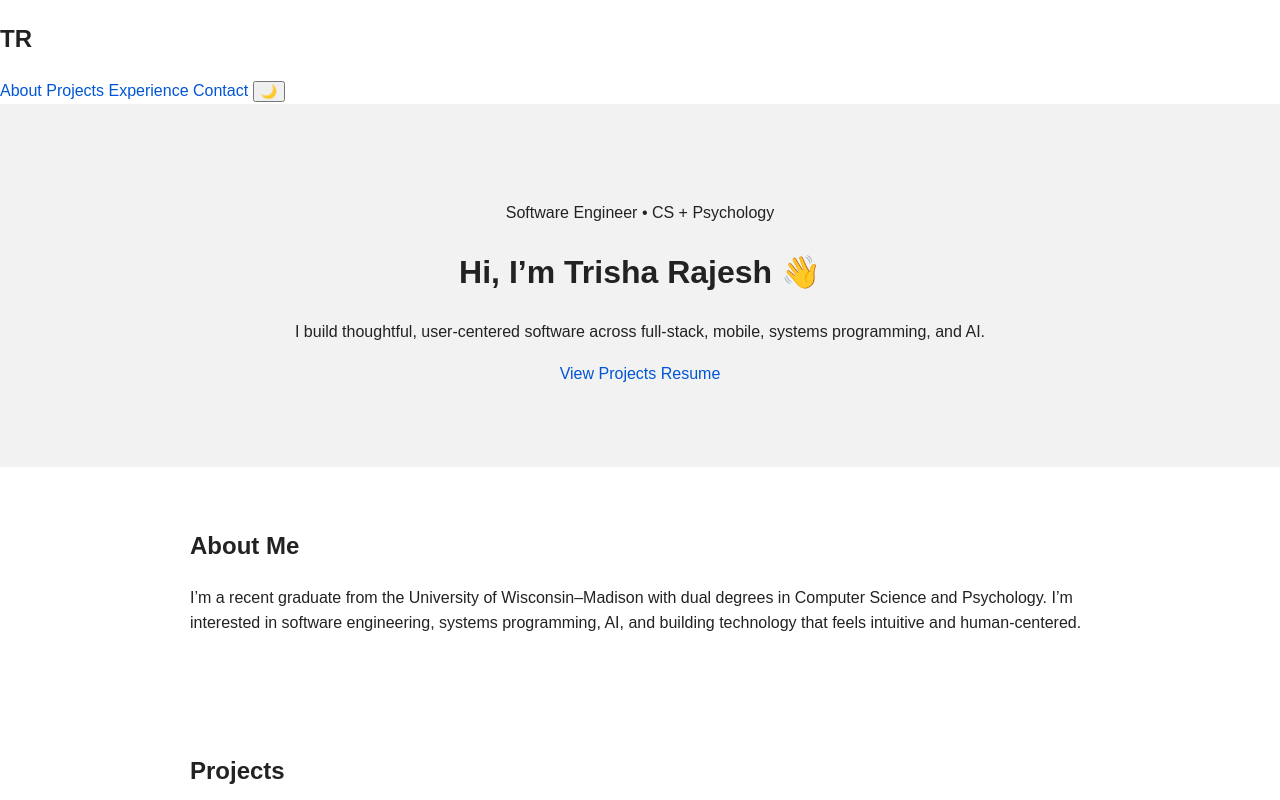
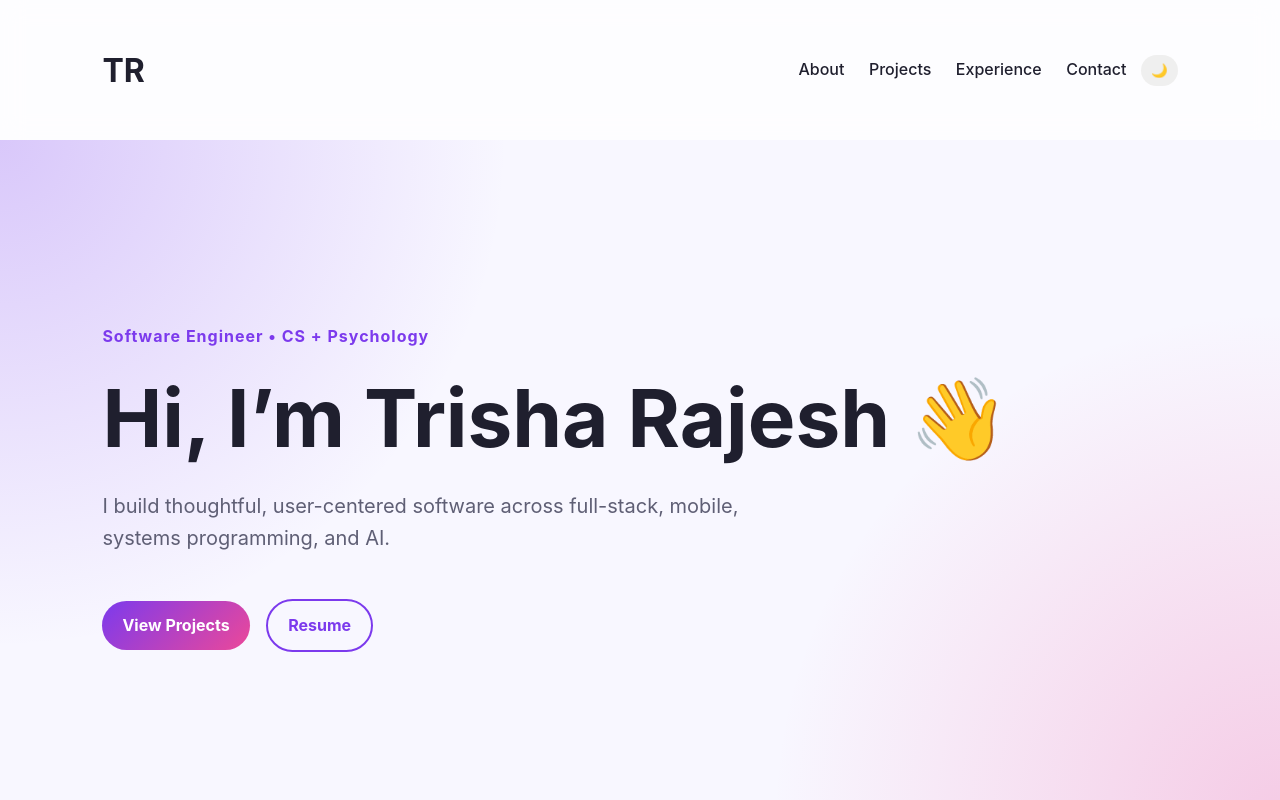
Before and after one commit to trisha-rajesh/trisha-rajesh.github.io, a plain HTML site: page index.html in a window 1280 px wide. Shown: the top 800 px of the page. Drawn offline with Linux system fonts and the light colour scheme.

Commit message:
Update style.css

```diff
--- a/style.css
+++ b/style.css
@@ -1,30 +1,175 @@
-body {
-  font-family: Arial, sans-serif;
-  margin: 0;
-  line-height: 1.6;
-  color: #222;
+:root {
+  --bg: #f8f7ff;
+  --text: #1f1f2e;
+  --muted: #5f5f75;
+  --card: white;
+  --accent: #7c3aed;
+  --accent2: #ec4899;
 }
 
-header {
-  padding: 80px 20px;
-  text-align: center;
-  background: #f2f2f2;
+.dark {
+  --bg: #11111b;
+  --text: #f5f5f5;
+  --muted: #c4c4d4;
+  --card: #1c1c2b;
+  --accent: #a78bfa;
+  --accent2: #f472b6;
+}
+
+* {
+  box-sizing: border-box;
+}
+
+body {
+  margin: 0;
+  font-family: Inter, Arial, sans-serif;
+  background: var(--bg);
+  color: var(--text);
+  line-height: 1.6;
+  transition: 0.3s ease;
+}
+
+nav {
+  position: sticky;
+  top: 0;
+  z-index: 10;
+  background: rgba(255,255,255,0.75);
+  backdrop-filter: blur(12px);
+  display: flex;
+  justify-content: space-between;
+  align-items: center;
+  padding: 18px 8%;
+}
+
+.dark nav {
+  background: rgba(17,17,27,0.8);
+}
+
+nav a {
+  margin: 0 10px;
+  color: var(--text);
+  text-decoration: none;
+  font-weight: 500;
+}
+
+button {
+  border: none;
+  border-radius: 999px;
+  padding: 8px 10px;
+  cursor: pointer;
+}
+
+.hero {
+  min-height: 85vh;
+  padding: 110px 8%;
+  display: flex;
+  flex-direction: column;
+  justify-content: center;
+  background:
+    radial-gradient(circle at top left, rgba(124,58,237,0.25), transparent 35%),
+    radial-gradient(circle at bottom right, rgba(236,72,153,0.25), transparent 35%);
+}
+
+.tag {
+  color: var(--accent);
+  font-weight: 700;
+  letter-spacing: 1px;
+}
+
+h1 {
+  font-size: clamp(2.5rem, 8vw, 5rem);
+  line-height: 1.05;
+  margin: 10px 0;
+}
+
+h2 {
+  font-size: 2rem;
+}
+
+.hero-text {
+  max-width: 700px;
+  font-size: 1.25rem;
+  color: var(--muted);
+}
+
+.buttons {
+  margin-top: 25px;
+}
+
+.buttons a {
+  display: inline-block;
+  margin-right: 12px;
+  padding: 12px 20px;
+  border-radius: 999px;
+  color: white;
+  background: linear-gradient(135deg, var(--accent), var(--accent2));
+  text-decoration: none;
+  font-weight: 700;
+}
+
+.buttons .secondary {
+  background: transparent;
+  color: var(--accent);
+  border: 2px solid var(--accent);
 }
 
 section {
-  padding: 40px 20px;
-  max-width: 900px;
+  max-width: 1050px;
   margin: auto;
+  padding: 70px 8%;
+}
+
+.grid {
+  display: grid;
+  grid-template-columns: repeat(auto-fit, minmax(240px, 1fr));
+  gap: 22px;
 }
 
 .card {
-  padding: 20px;
-  margin: 15px 0;
-  border: 1px solid #ddd;
-  border-radius: 12px;
+  background: var(--card);
+  padding: 24px;
+  border-radius: 22px;
+  box-shadow: 0 12px 30px rgba(0,0,0,0.08);
+  transition: transform 0.25s ease, box-shadow 0.25s ease;
+}
+
+.card:hover {
+  transform: translateY(-8px);
+  box-shadow: 0 18px 40px rgba(0,0,0,0.13);
 }
 
 a {
-  color: #0056d6;
-  text-decoration: none;
+  color: var(--accent);
 }
+
+footer {
+  text-align: center;
+  padding: 30px;
+  color: var(--muted);
+}
+
+.reveal {
+  opacity: 0;
+  transform: translateY(25px);
+  transition: 0.8s ease;
+}
+
+.reveal.active {
+  opacity: 1;
+  transform: translateY(0);
+}
+
+@media (max-width: 700px) {
+  nav {
+    flex-direction: column;
+    gap: 10px;
+  }
+
+  nav a {
+    font-size: 0.9rem;
+  }
+
+  .hero {
+    padding-top: 70px;
+  }
+}
```
